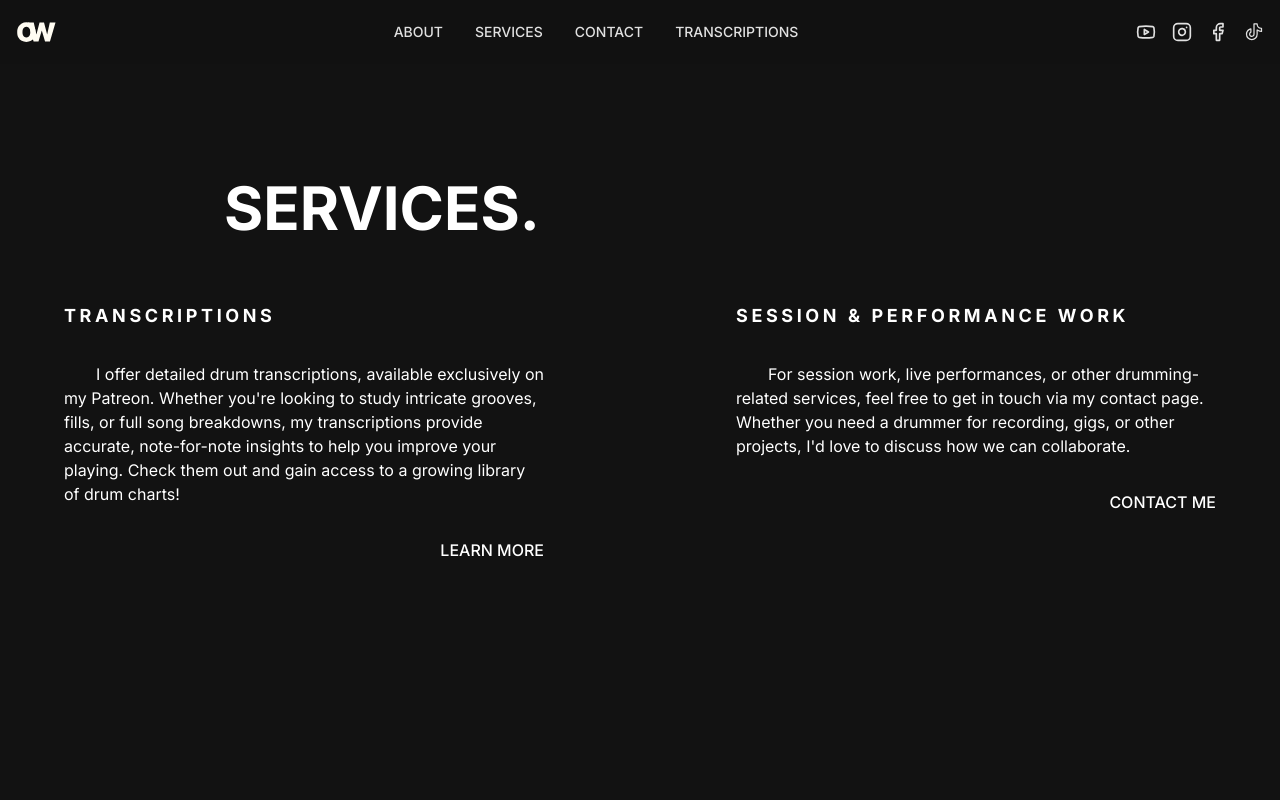
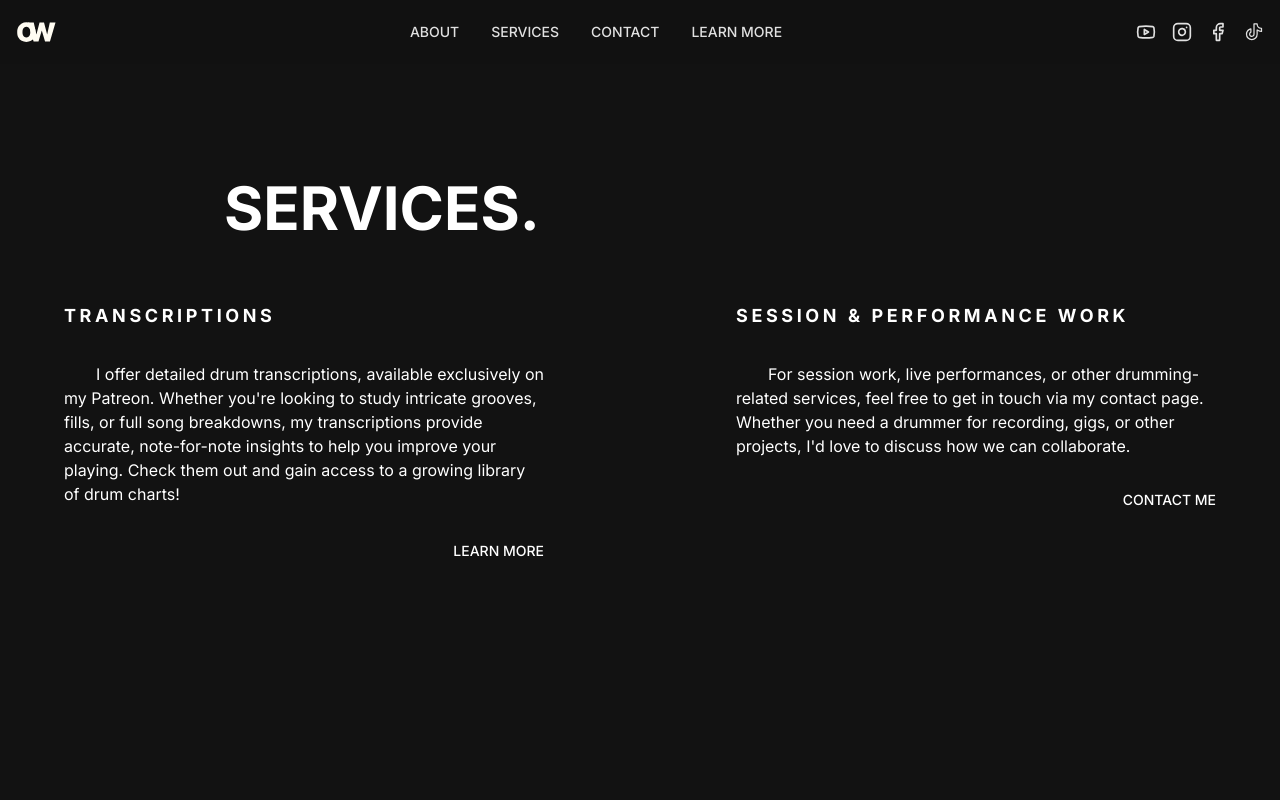
Before and after one commit to Jk4818/Ollie-Woods-Portfolio, a Next.js app: page /services in a window 1280 px wide. Shown: the top 800 px of the page. Built offline with nearby package versions, Linux system fonts and the light colour scheme; grey boxes are pictures that could not be loaded.

Commit message:
feat: v2 updates to content and animations

```diff
--- a/src/app/about/page.tsx
+++ b/src/app/about/page.tsx
@@ -182,7 +182,7 @@ export default function About() {
                     pointerEvents: isTextAnimationComplete ? 'auto' : 'none',
                 }}
             >
-                <section className='mt-10 sm:h-[70vh] grid sm:grid-cols-2 lg:grid-cols-3 gap-8 lg:gap-16'>
+                <section className='mt-10 sm:min-h-[100vh] sm:h-max grid sm:grid-cols-2 lg:grid-cols-3 gap-8 lg:gap-16'>
                     <div className='h-96 sm:h-full lg:col-span-2'>
                         <div className="w-full h-full flex items-end">
                             <MotionImage
--- a/src/app/page.tsx
+++ b/src/app/page.tsx
@@ -7,7 +7,7 @@ import Image from "next/image";
 import ImageSlideshow from "@/components/ImageSlideshow";
 import MotionImage from "@/components/MotionImage";
 import { scrollToSection } from "@/utils/smoothScroll";
-import LearnMoreLink from "@/components/LearnMoreLink";
+import AnimatedLink from "@/components/AnimatedLink";
 import EventsSection from "@/components/EventsSection";
 
 
@@ -15,8 +15,8 @@ const images = [
   "/images/gallery/Spies_Gillian_Lynne.jpg",
   "/images/gallery/0X5A7601.jpg",
   "/images/gallery/0x5a7374.jpg",
-  "/images/gallery/0x5a7757.jpg",
-  "/images/gallery/40X5A8925.jpg",
+  "/images/gallery/reunion_pov.webp",
+  "/images/gallery/reunion.jpg",
 
 ];
 
@@ -277,7 +277,7 @@ export default function Home() {
               variants={textReveal}
               custom={4}
               className="text-right w-full py-4 sm:my-0 pb-4">
-              <LearnMoreLink href="/about" target="" />
+              <AnimatedLink href="/about" target="" />
             </motion.div>
           </div>
         </div>
--- a/src/app/services/page.tsx
+++ b/src/app/services/page.tsx
@@ -1,7 +1,7 @@
 "use client";
 
 import React, { useRef } from 'react';
-import LearnMoreLink from '@/components/LearnMoreLink';
+import AnimatedLink from '@/components/AnimatedLink';
 import EventsSection from '@/components/EventsSection';
 import MotionImage from "@/components/MotionImage";
 
@@ -73,24 +73,24 @@ const textReveal = {
 export default function Services() {
     const mainRef = useRef(null);
     // Use once: true to prevent elements from disappearing when scrolling
-    const isMainInView = useInView(mainRef, { once: false, amount: 0.1 });
+    const isMainInView = useInView(mainRef, { once: false, amount: 0.01 });
 
     const titleRef = useRef(null);
     // Use once: true so title stays visible once it appears
-    const isTitleInView = useInView(titleRef, { once: false, amount: 0.1 });
+    const isTitleInView = useInView(titleRef, { once: false, amount: 0.01 });
 
     const servicesRef = useRef(null);
     // Lower threshold for better mobile viewing
-    const isServicesInView = useInView(servicesRef, { once: false, amount: 0.1 });
+    const isServicesInView = useInView(servicesRef, { once: false, amount: 0.01 });
 
     const startImageRef = useRef(null);
-    const isStartImageInView = useInView(startImageRef, { once: false, amount: 0.1 });
+    const isStartImageInView = useInView(startImageRef, { once: false, amount: 0.01 });
 
     const eventsRef = useRef(null);
-    const isEventsInView = useInView(eventsRef, { once: false, amount: 0.1 });
+    const isEventsInView = useInView(eventsRef, { once: false, amount: 0.01 });
 
     const endImageRef = useRef(null);
-    const isEndImageInView = useInView(endImageRef, { once: false, amount: 0.1 });
+    const isEndImageInView = useInView(endImageRef, { once: false, amount: 0.01 });
 
 
 
@@ -318,7 +318,7 @@ export default function Services() {
                     className='w-full'
                 >
                     <motion.h2
-                        className="uppercase text-4xl md:text-6xl font-bold mb-8 md:mb-16 md:ml-[16.666%]"
+                        className="uppercase text-6xl font-bold mb-8 md:mb-16 md:ml-[16.666%]"
                         variants={textReveal}
                         custom={0}
                     >
@@ -329,7 +329,7 @@ export default function Services() {
                 {/* Service cards - made responsive with flex-wrap */}
                 <div
                     ref={servicesRef}
-                    className='flex flex-col items-center md:flex-row flex-wrap gap-20 md:gap-8 py-10 md:py-0 xl:px-12 w-full lg:items-start justify-between min-h-[20rem]'
+                    className='flex flex-col items-center lg:flex-row flex-wrap gap-20 md:gap-8 py-10 md:py-0 xl:px-12 w-full lg:items-start justify-between min-h-[20rem]'
                 >
                     <motion.div
                         className='w-full lg:w-5/12 max-w-[34rem] flex flex-col gap-6 md:gap-8'
@@ -358,7 +358,7 @@ export default function Services() {
                             custom={3}
                         >
                             <div className='align-top h-full'>
-                                <LearnMoreLink href='https://patreon.com/OllieWoodsDrums' />
+                                <AnimatedLink href='https://patreon.com/OllieWoodsDrums' />
                             </div>
                         </motion.div>
                     </motion.div>
@@ -391,7 +391,7 @@ export default function Services() {
                             variants={fadeInUp}
                             custom={3}
                         >
-                            <LearnMoreLink href="/contact" target=''
+                            <AnimatedLink href="/contact" target=''
                                 text='Contact Me' />
                         </motion.div>
                     </motion.div>
@@ -401,7 +401,7 @@ export default function Services() {
             <motion.section
                 ref={startImageRef}
                 id='services_start_image'
-                className="w-full h-[40vh] md:h-[50vh] text-white"
+                className="w-full h-[70vh] lg:h-[90vh] text-white"
                 initial="hidden"
                 animate={isStartImageInView ? "visible" : "hidden"}
                 variants={fadeIn}
@@ -409,7 +409,7 @@ export default function Services() {
             >
                 <div className="w-full h-full flex items-end overflow-hidden">
                     <MotionImage
-                        src="/images/gallery/profile_hoxton.JPG"
+                        src="/images/gallery/reunion.jpg"
                         alt="Ollie Woods at Hoxton"
                     />
                 </div>
@@ -433,7 +433,7 @@ export default function Services() {
             <motion.section
                 ref={endImageRef}
                 id='services_end_image'
-                className="w-full h-[50vh] md:h-[80vh] text-white"
+                className="w-full h-[70vh] lg:h-[90vh] text-white"
                 initial="hidden"
                 animate={isEndImageInView ? "visible" : "hidden"}
                 variants={fadeIn}
--- a/src/components/LearnMoreLink.tsx
+++ b/src/components/AnimatedLink.tsx
@@ -1,7 +1,7 @@
 import React from "react";
 import Link from "next/link";
 
-interface LearnMoreLinkProps {
+interface AnimatedLinkProps {
   href: string;
   text?: string;
   target?: string;
@@ -9,7 +9,7 @@ interface LearnMoreLinkProps {
   ariaLabel?: string;
 }
 
-const LearnMoreLink: React.FC<LearnMoreLinkProps> = ({
+const AnimatedLink: React.FC<AnimatedLinkProps> = ({
   href,
   text = "Learn More",
   target = "_blank",
@@ -31,6 +31,7 @@ const LearnMoreLink: React.FC<LearnMoreLinkProps> = ({
       className={`
         relative
         inline-block
+        text-sm
         font-medium
         transition-colors
         duration-200
@@ -45,9 +46,6 @@ const LearnMoreLink: React.FC<LearnMoreLinkProps> = ({
         after:transition-all
         after:duration-300
         hover:after:w-full
-        focus:outline-none
-        focus:ring-2
-        focus:ring-offset-2
         focus:ring-gray-300
         ${className}
       `}
@@ -57,4 +55,4 @@ const LearnMoreLink: React.FC<LearnMoreLinkProps> = ({
   );
 };
 
-export default LearnMoreLink;
+export default AnimatedLink;
--- a/src/components/EventsTable.tsx
+++ b/src/components/EventsTable.tsx
@@ -1,6 +1,8 @@
 import Link from "next/link";
 import { useRef, useEffect } from "react";
 import { motion, useInView, useAnimation, Variants } from "framer-motion";
+
+import AnimatedLink from "@/components/AnimatedLink";
 
 // Define the event type
 export interface Event {
@@ -181,9 +183,10 @@ const EventsTable = ({
             initial="hidden"
             animate={controls}
           >
-            <Link href="/services" className="text-white hover:text-gray-300 transition-colors text-sm">
+            {/* <Link href="/services" className="text-white hover:text-gray-300 transition-colors text-sm">
               Learn More
-            </Link>
+            </Link> */}
+            <AnimatedLink href="/services" target="" text = "Learn More"/>
           </motion.div>
         )}
       </div>
--- a/src/components/Footer.tsx
+++ b/src/components/Footer.tsx
@@ -6,6 +6,7 @@ import { Youtube, Instagram, Facebook } from "lucide-react";
 import { PiTiktokLogo } from "react-icons/pi";
 import { useRef } from "react";
 import { motion, useInView } from "framer-motion";
+import AnimatedLink from "./AnimatedLink";
 
 const Footer = () => {
   const ref = useRef<HTMLDivElement>(null);
@@ -37,14 +38,12 @@ const Footer = () => {
                   animate={isInView ? { opacity: 1, x: 0 } : { opacity: 0, x: -10 }}
                   transition={{ duration: 0.3, delay: 0.2 + index * 0.1 }}
                 >
-                  <Link
+                  <AnimatedLink
                     href={item === "PATREON" ? "https://patreon.com/OllieWoodsDrums" : `/${item.toLowerCase()}`}
                     target={item === "PATREON" ? "_blank" : "_self"}
-                    rel="noopener noreferrer"
+                    text={item}
                     className="text-white hover:text-gray-300 transition-colors text-xs lg:text-sm"
-                  >
-                    {item}
-                  </Link>
+                  />
                 </motion.li>
               ))}
             </ul>
--- a/src/components/Navbar.tsx
+++ b/src/components/Navbar.tsx
@@ -10,6 +10,7 @@ import { scrollToSection } from "@/utils/smoothScroll";
 import { usePathname } from "next/navigation";
 import HamburgerMenu from "./HamburgerMenu";
 import MobileDropdown from "./MobileDropdown";
+import AnimatedLink from "./AnimatedLink";
 
 const Navbar = () => {
   const pathname = usePathname();
@@ -109,33 +110,30 @@ const Navbar = () => {
 
           {/* Desktop Navigation */}
           <div className="hidden md:flex items-center space-x-8 mix-blend-difference">
-            <Link
+            <AnimatedLink
               href="/about"
+              text="About"
+              target=""
               className="hover:text-gray-300 transition-colors uppercase text-sm font-medium"
-            >
-              About
-            </Link>
-            <Link
+            />
+            <AnimatedLink
               href="/services"
+              text="Services"
+              target=""
               className="hover:text-gray-300 transition-colors uppercase text-sm font-medium"
-            >
-              Services
-            </Link>
-            <Link
+            />
+            <AnimatedLink
               href="/contact"
+              text="Contact"
+              target=""
               className="hover:text-gray-300 transition-colors uppercase text-sm font-medium"
-            >
-              Contact
-            </Link>
-            <Link
+            />
+            <AnimatedLink
               href="https://patreon.com/OllieWoodsDrums"
               target="_blank"
-              rel="noopener noreferrer"
               className="hover:text-gray-300 transition-colors uppercase text-sm font-medium"
               aria-label="Transcriptions on Patreon"
-            >
-              Transcriptions
-            </Link>
+            />
           </div>
 
           {/* Social Icons & Hamburger Menu */}
```
